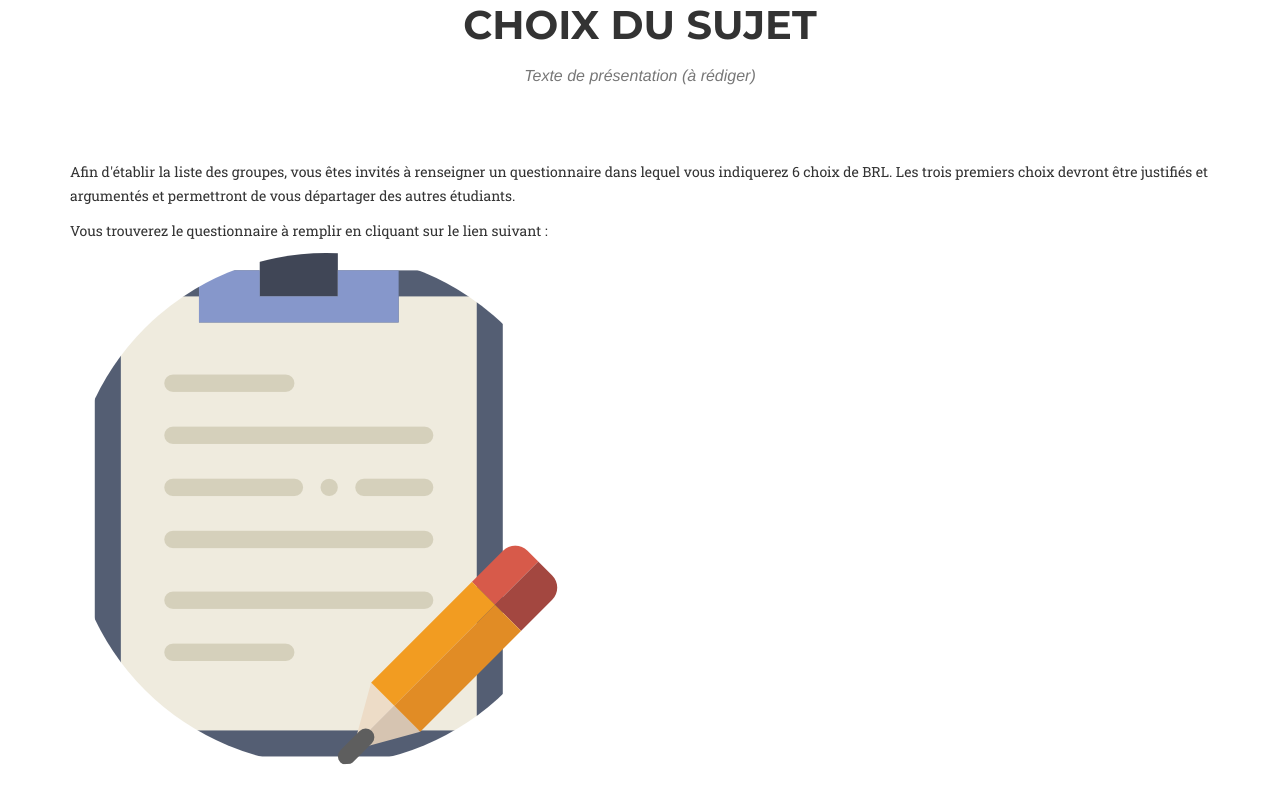
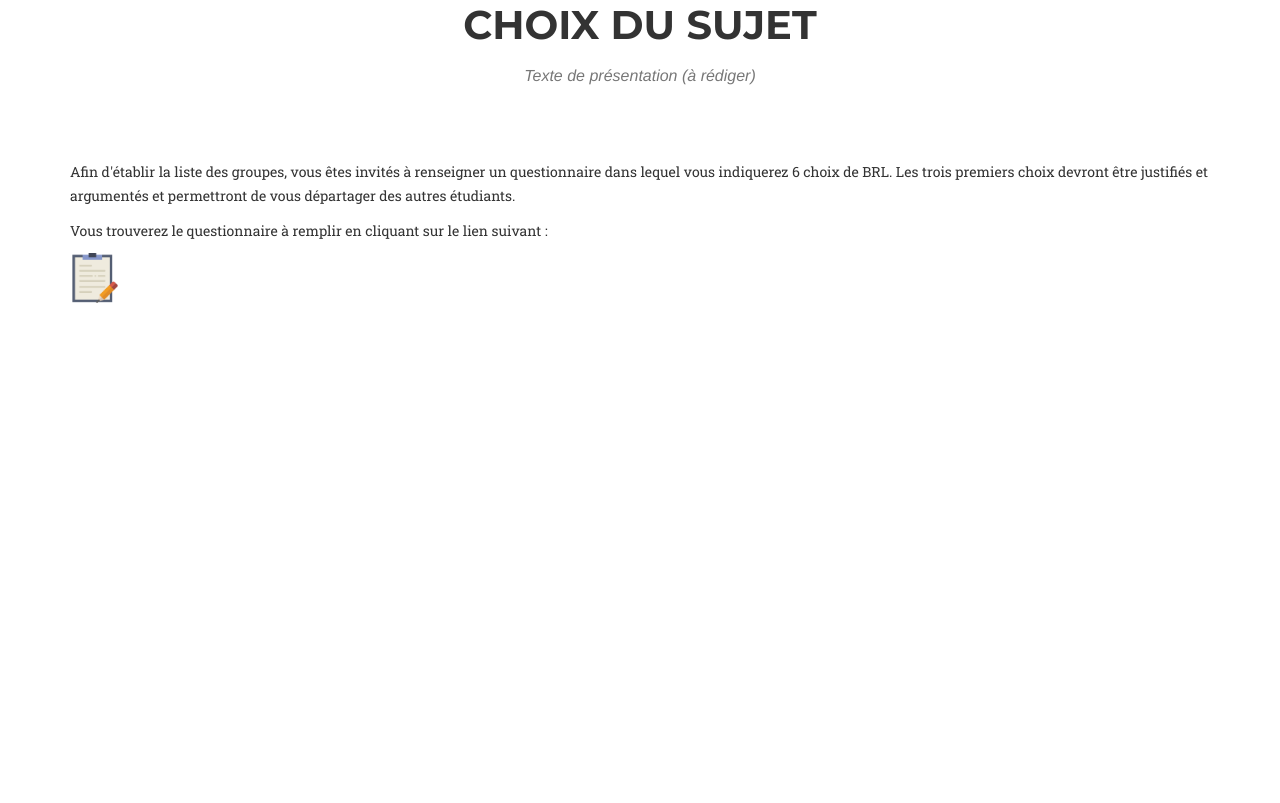
Before and after one commit to touronalex/RECAPSS-Track, a website: page index.html in a window 1280 px wide. Shown: the part 4766-5569 px from the top of the page. After the commit the page ends 5219 px from the top, so only its background shows below. Drawn offline with nearby package versions, Linux system fonts and the light colour scheme; some icons are missing; a web font is replaced by a local one.

Commit message:
Update index.html

```diff
--- a/index.html
+++ b/index.html
@@ -316,7 +316,7 @@
                     <p> Afin d'établir la liste des groupes, vous êtes invités à renseigner un questionnaire dans lequel vous indiquerez 6 choix de BRL. Les trois premiers choix devront être justifiés et argumentés et permettront de vous départager des autres étudiants.</p>
                     <p></p>
                     <p>Vous trouverez le questionnaire à remplir en cliquant sur le lien suivant :</p>
-                    <img class="img-circle img-responsive" src="img/logos/notepad.png" alt="">
+                    <img src="img/logos/notepad.png" alt="" height=50px width=50px>
 			<span class="fa-stack fa-1x">
                     </span>
                 </div>
```
